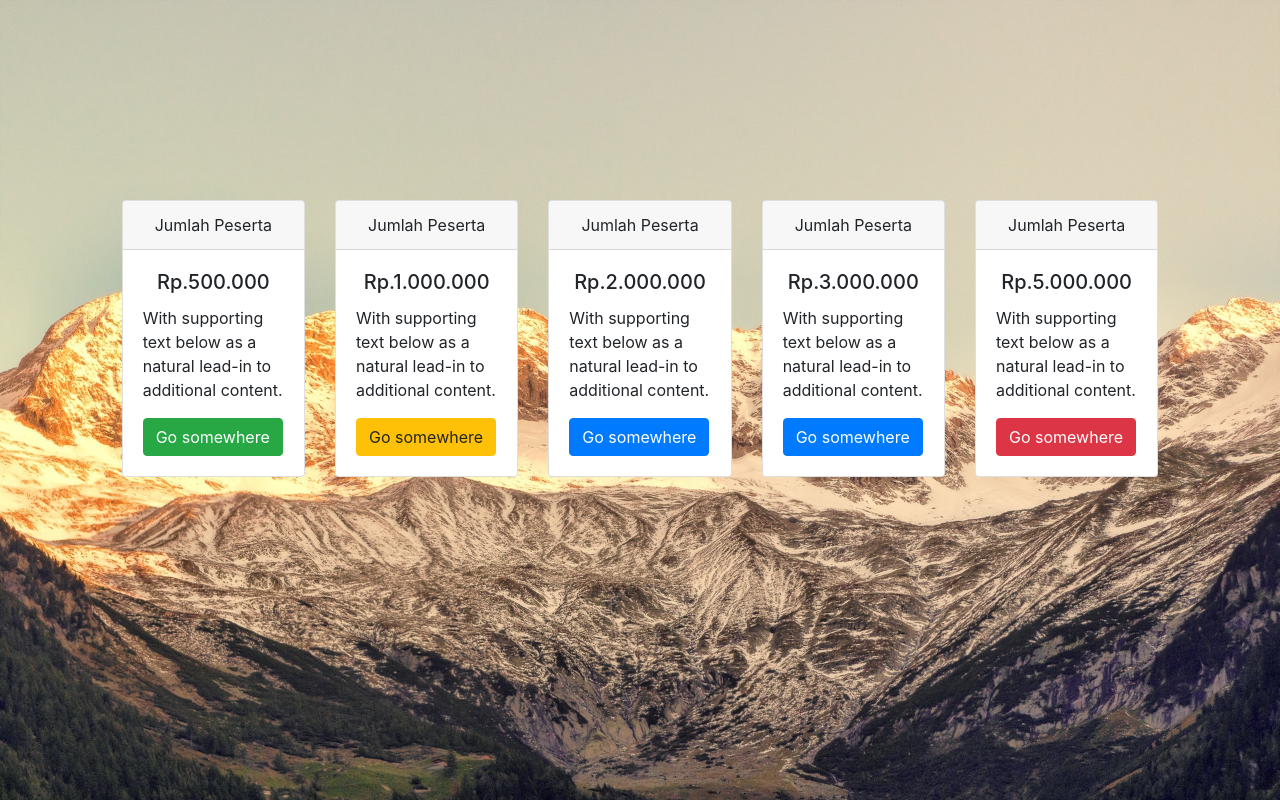
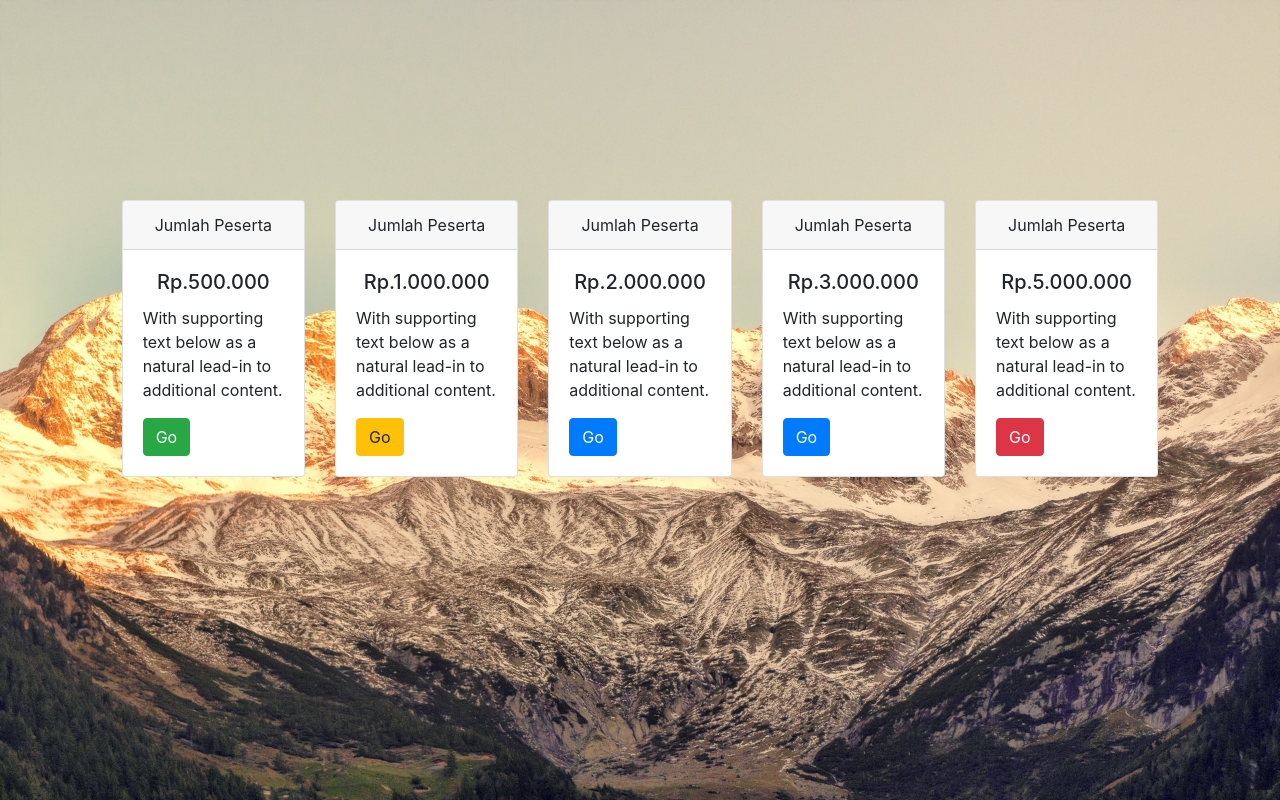
Before and after one commit to zoelabbb/formlogin, a plain HTML site: page login-session.html in a window 1280 px wide. Drawn offline with Linux system fonts and the light colour scheme.

Commit message:
Upload by me

```diff
--- a/login-session.html
+++ b/login-session.html
@@ -25,7 +25,7 @@
                     <div class="card-body">
                         <h5 class="card-title">Rp.500.000</h5>
                         <p class="card-text">With supporting text below as a natural lead-in to additional content.</p>
-            <a href="#" class="btn btn-success">Go somewhere</a>
+                        <a href="#" class="btn btn-success">Go </a>
                     </div>
                 </div>
             </section>
@@ -38,7 +38,7 @@
                     <div class="card-body">
                         <h5 class="card-title">Rp.1.000.000</h5>
                         <p class="card-text">With supporting text below as a natural lead-in to additional content.</p>
-            <a href="#" class="btn btn-warning">Go somewhere</a>
+                        <a href="#" class="btn btn-warning">Go </a>
                     </div>
                 </div>
             </section>
@@ -51,7 +51,7 @@
                     <div class="card-body">
                         <h5 class="card-title">Rp.2.000.000</h5>
                         <p class="card-text">With supporting text below as a natural lead-in to additional content.</p>
-            <a href="#" class="btn btn-primary">Go somewhere</a>
+                        <a href="#" class="btn btn-primary">Go </a>
                     </div>
                 </div>
             </section>
@@ -64,7 +64,7 @@
                     <div class="card-body">
                         <h5 class="card-title">Rp.3.000.000</h5>
                         <p class="card-text">With supporting text below as a natural lead-in to additional content.</p>
-            <a href="#" class="btn btn-primary">Go somewhere</a>
+                        <a href="#" class="btn btn-primary">Go </a>
                     </div>
                 </div>
             </section>
@@ -77,7 +77,7 @@
                     <div class="card-body">
                         <h5 class="card-title">Rp.5.000.000</h5>
                         <p class="card-text">With supporting text below as a natural lead-in to additional content.</p>
-            <a href="#" class="btn btn-danger">Go somewhere</a>
+                        <a href="#" class="btn btn-danger">Go </a>
                     </div>
                 </div>
             </section>
```
Also changed, not shown: css/global.css (+12 -0 lines). Lines whose indentation alone changed are shown as unchanged.
